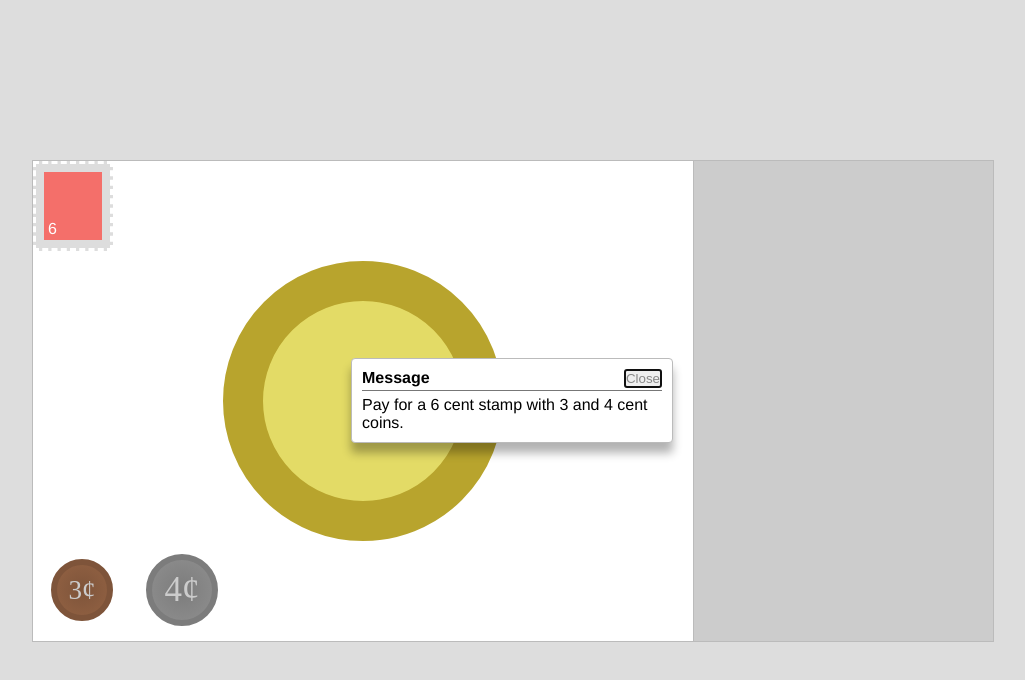
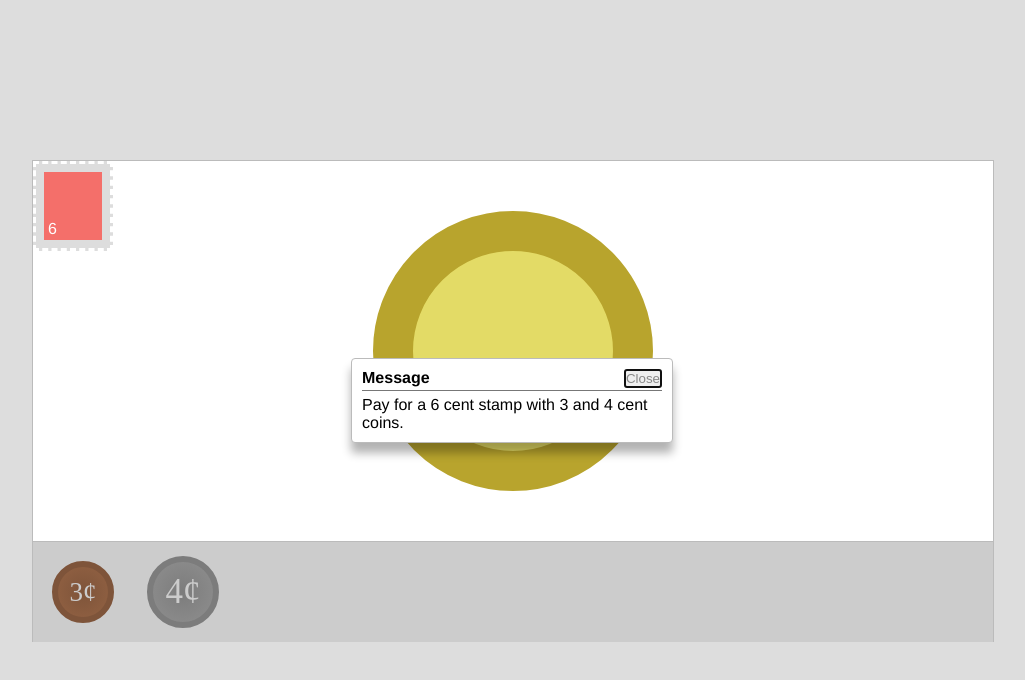
Before and after one commit to Tanner/LCC-3403-Project, a plain HTML site: page index.html in a window 1280 px wide. Shown: the whole page, without its empty margins (128-1153 px from the left). Drawn offline with nearby package versions, Linux system fonts and the light colour scheme.

Commit message:
Create a "wallet" instead of a sidebar.

```diff
--- a/index.html
+++ b/index.html
@@ -14,9 +14,10 @@
 <body>
 	<div id="wrapper">
 		<div id="main">
-			<div id="right"></div>
-			<div id="left">
+			<div id="top">
 				<div id="dish"></div>
+			</div>
+			<div id="bottom">
 				<div id="five" class="stack" data-value="3"></div>
 				<div id="two" class="stack" data-value="4"></div>
 			</div>
--- a/main.js
+++ b/main.js
@@ -38,7 +38,7 @@ function createCoinState(stampPrice, nextState) {
 
 function initLayout() {
 	$("#dish").position({
-		of: $("#left"),
+		of: $("#top"),
 		my: "center center",
 		at: "center center"
 	});
@@ -203,7 +203,7 @@ function setCurrentStamp(stamp) {
 	}
 
 	stamp.position({
-		of: left,
+		of: $("#top"),
 		my: "left top",
 		at: "left top",
 		offset: "20 20"
@@ -220,7 +220,7 @@ function createCoin(value) {
 	coin.attr("data-value", value);
 	coin.draggable({
 		stack: ".coin",
-		containment: "#left",
+		containment: "#main",
 		drag: function(event, ui) {
 			$(this).addClass("dragging");
 			$(this).addClass("dragged");
@@ -242,7 +242,7 @@ function createStamp(cost) {
 
 	stamp = $("<div class=\"stamp\"><div><span>" + cost + "</span></div></div>");
 	stamp.attr("data-cost", cost);
-	stamp.appendTo("#left");
+	stamp.appendTo("#top");
 
 	return stamp;
 }
--- a/style.css
+++ b/style.css
@@ -25,17 +25,19 @@ body {
 	border: 1px solid #bbb;
 }
 
-#right {
-	float: right;
-	width: 299px;
-	height: 480px;
-	background: #ccc;
-	border-left: 1px solid #bbb;
+#top {
+	width: 100%;
+	height: 380px;
 }
 
-#left {
-	width: 660px;
-	height: 480px;
+#bottom {
+	position: relative;
+
+	width: 100%;
+	height: 100px;
+
+	background: #ccc;
+	border-top: 1px solid #bbb;
 }
 
 .coin {
```
